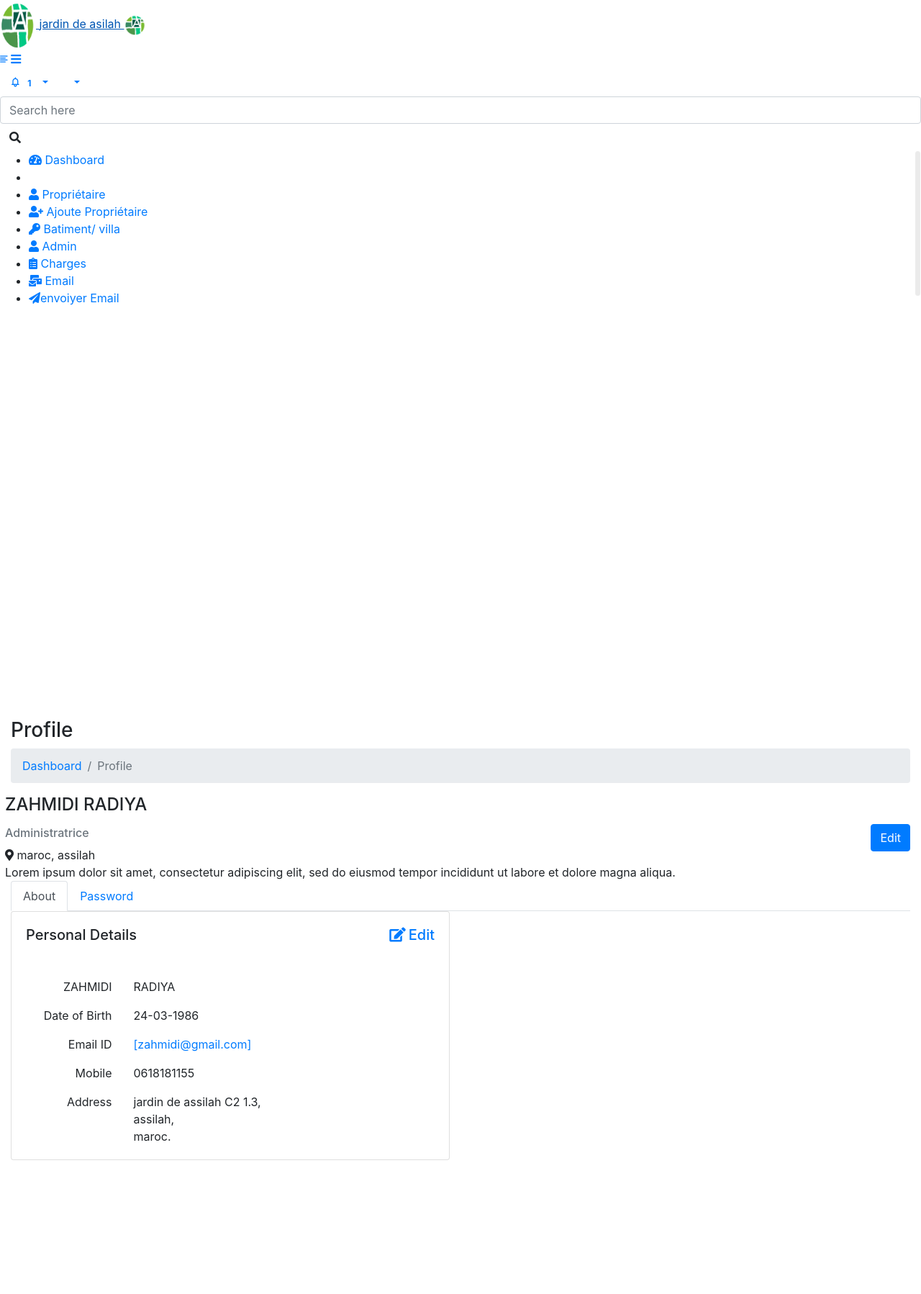
After one commit to zahmidi1/zahmidi, a PHP site: page /admin/profile.php in a window 1280 px wide. The commit adds this page. Shown: the whole page at 72% size. Run offline with PHP 8.4, Linux system fonts and the light colour scheme; a user stored in the database is signed in; data comes from the database, SQL or seed files in the repository; both versions use the stored data as it was after the commit; some libraries are stand-ins or nearby versions.

Commit message:
profil admin

```diff
--- a/admin/php/footer.php
+++ b/admin/php/footer.php
@@ -14,11 +14,35 @@
 <script src="assets/js/script.js"></script>
 <script>
 function getCode(id) {
-
     $(function() {
         $("#code_client").val(id);
     });
 }
+$('#pwd').keyup(function() {
+
+    if ($('#pwd').val().length == 0) {
+        $('#cpwd').attr("disabled", true);
+    } else {
+        $('#cpwd').removeAttr("disabled");
+    }
+});
+$('#cpwd').keyup(function() {
+    $('#savePaswored').attr("disabled", true);
+    var pwd = $('#pwd').val();
+    var cpwd = $('#cpwd').val();
+    if (cpwd != pwd) {
+        $('#show').html(
+            "<div class='alert alert-danger alert-dismissible fade show' role='alert'><strong>erroe!</strong> <button type='button' class='close' data-dismiss='alert' aria-label='Close'> <span aria-hidden='true'>&times;</span> </button> </div>"
+        );
+        $('#savePaswored').attr("disabled", true);
+
+    } else {
+        $('#show').html(
+            "<div class='alert alert-success alert-dismissible fade show' role='alert'><strong>Success!</strong> <button type='button' class='close' data-dismiss='alert' aria-label='Close'> <span aria-hidden='true'>&times;</span> </button> </div>"
+        );
+        $('#savePaswored').removeAttr("disabled");
+    }
+});
 
 
 // $("#ajouteC").on('click', function() {
--- a/admin/php/header.php
+++ b/admin/php/header.php
@@ -19,7 +19,8 @@ if ($_SESSION['admin']) {
     <meta charset="utf-8">
     <meta name="viewport" content="width=device-width, initial-scale=1.0, user-scalable=0">
     <title>Jardin de assilah </title>
-        <link rel="shortcut icon" type="image/x-icon" href="https://lesjardinsdassilah.com/wp-content/uploads/2016/11/favicon-32x32-1.png">
+    <link rel="shortcut icon" type="image/x-icon"
+        href="https://lesjardinsdassilah.com/wp-content/uploads/2016/11/favicon-32x32-1.png">
     <link rel="stylesheet" href="assets/css/bootstrap.min.css">
     <link rel="stylesheet" href="assets/plugins/fontawesome/css/fontawesome.min.css">
     <link rel="stylesheet" href="assets/plugins/fontawesome/css/all.min.css">
@@ -39,7 +40,8 @@ if ($_SESSION['admin']) {
             <div class="header-left">
                 <a href="index" class="logo"> <img src="assets/img/Logo.png" width="50" height="70" alt="logo">
                     <span class="logoclass">jardin de asilah</span> </a>
-                    <a href="index" class="logo logo-small"> <img src="assets/img/Logo.png" alt="Logo" width="30" height="30"> </a>
+                <a href="index" class="logo logo-small"> <img src="assets/img/Logo.png" alt="Logo" width="30"
+                        height="30"> </a>
             </div>
             <a href="javascript:void(0);" id="toggle_btn"> <i class="fe fe-text-align-left"></i> </a>
             <a class="mobile_btn" id="mobile_btn"> <i class="fas fa-bars"></i> </a>
@@ -48,7 +50,8 @@ if ($_SESSION['admin']) {
                     <a href="#" class="dropdown-toggle nav-link" data-toggle="dropdown"> <i class="fe fe-bell"></i>
                         <span class="badge badge-pill">1</span> </a>
                     <div class="dropdown-menu notifications">
-                            <div class="topnav-dropdown-header"> <span class="notification-title">Notificationt</span> <a href="javascript:void(0)" class="clear-noti"> Clear All </a> </div>
+                        <div class="topnav-dropdown-header"> <span class="notification-title">Notificationt</span> <a
+                                href="javascript:void(0)" class="clear-noti"> Clear All </a> </div>
                         <div class="noti-content">
                             <ul class="notification-list">
                                 <li class="notification-message">
@@ -68,7 +71,8 @@ if ($_SESSION['admin']) {
                                         <div class="media">
                                             <div class="media-body">
                                                 <p class="noti-details"><span class="noti-title">International Software
-                                                            Inc</span> has sent you a invoice in the amount of <span class="noti-title">$218</span></p>
+                                                        Inc</span> has sent you a invoice in the amount of <span
+                                                        class="noti-title">$218</span></p>
                                                 <p class="noti-time"><span class="notification-time">6 mins ago</span>
                                                 </p>
                                             </div>
@@ -89,9 +93,10 @@ if ($_SESSION['admin']) {
 
                             <div class="user-text">
                                 <h6><?php echo $row_admin[1] . " " . $row_admin[2] ?></h6>
-                                    <p class="text-muted mb-0">Administrator</p>
+                                <p class="text-muted mb-0"><?php echo $row_admin[7] ?></p>
                             </div>
-                            </div> <a class="dropdown-item" href="profile">My Profile</a> <a class="dropdown-item" href="settings">Account Settings</a> <a class="dropdown-item" href="./php/logout.php">Logout</a>
+                        </div> <a class="dropdown-item" href="profile">
+                            Voir votre profil</a> <a class="dropdown-item" href="./php/logout.php">Logout</a>
                     </div>
                 </li>
             </ul>
--- /dev/null
+++ b/admin/profile.php
@@ -0,0 +1,265 @@
+<?php include "./php/header.php" ?>
+
+
+<div class="sidebar" id="sidebar">
+    <div class="sidebar-inner slimscroll">
+        <div id="sidebar-menu" class="sidebar-menu">
+            <ul>
+                <li class="active"> <a href="index"><i class="fas fa-tachometer-alt"></i> <span>Dashboard</span></a>
+                </li>
+                <li class="list-divider"></li>
+
+                <li> <a href="client"><i class="fas fa-user"></i> <span> Propriétaire</span></a>
+                </li>
+                <li> <a href="ajouterP"><i class="fas fa-user-plus"></i> <span>Ajoute Propriétaire</span> </a>
+                </li>
+                <li> <a href="batiment"><i class="fas fa-key"></i> <span> Batiment/ villa </span></a>
+                </li>
+                <li class="submenu"> <a href="#"><i class="fas fa-user"></i> <span> Admin </span> <span
+                            class="menu-arrow"></span></a>
+                    <ul class="submenu_class" style="display: none;">
+                        <li><a href="users">Tout </a></li>
+                        <li><a href="#"> Ajoute</a></li>
+                    </ul>
+                </li>
+                <li> <a href="#"><i class="fas fa-clipboard-list"></i><span> Charges</span></a> </li>
+                <li> <a href="inbox"><i class="fas fa-mail-bulk"></i><span> Email</span></a> </li>
+                <li> <a href="compose"><i class="fas fa-paper-plane"></i><span>envoiyer Email</span></a> </li>
+            </ul>
+        </div>
+    </div>
+</div>
+
+<div class="page-wrapper">
+    <div class="content container-fluid">
+        <div class="page-header mt-5">
+            <div class="row">
+                <div class="col">
+                    <h3 class="page-title">Profile</h3>
+                    <ul class="breadcrumb">
+                        <li class="breadcrumb-item"><a href="index.html">Dashboard</a></li>
+                        <li class="breadcrumb-item active">Profile</li>
+                    </ul>
+                </div>
+                <div class="col-sm-12">
+                    <?php
+
+                    if (isset($_SESSION['error'])) {
+                        echo " <div class='alert alert-danger alert-dismissible fade show' role='alert'>
+					<strong>Error!</strong>" . $_SESSION['error'] . "
+					<button type='button' class='close' data-dismiss='alert' aria-label='Close'>
+					<span aria-hidden='true'>&times;</span>
+					</button>
+					</div> ";
+                        unset($_SESSION['error']);
+                    }
+
+
+                    if (isset($_SESSION['success'])) {
+                        echo "
+
+					<div class='alert alert-success alert-dismissible fade show' role='alert'>
+                    <strong>Success!</strong>" . $_SESSION['success'] . "
+                    <button type='button' class='close' data-dismiss='alert' aria-label='Close'>
+                    <span aria-hidden='true'>&times;</span>
+                    </button>
+                    </div>
+					";
+                        unset($_SESSION['success']);
+                    } ?>
+                </div>
+            </div>
+        </div>
+        <div class="row">
+            <div class="col-md-12">
+                <div class="profile-header">
+                    <div class="row align-items-center">
+
+                        <div class="col ml-md-n2 profile-user-info">
+                            <h4 class="user-name mb-3"><?php echo $row_admin[1] . " " . $row_admin[2] ?></h4>
+                            <h6 class="text-muted mt-1"><?php echo $row_admin[7] ?></h6>
+                            <div class="user-Location mt-1"><i class="fas fa-map-marker-alt"></i>
+                                <?php echo $row_admin[9] . ", " . $row_admin[10] ?>
+                            </div>
+                            <div class="about-text">Lorem ipsum dolor sit amet, consectetur adipiscing elit, sed do
+                                eiusmod tempor incididunt ut labore et dolore magna aliqua.</div>
+                        </div>
+                        <div class="col-auto profile-btn"> <a href="edit-profile.html" class="btn btn-primary">
+                                Edit
+                            </a> </div>
+                    </div>
+                </div>
+                <div class="profile-menu">
+                    <ul class="nav nav-tabs nav-tabs-solid">
+                        <li class="nav-item"> <a class="nav-link active" data-toggle="tab"
+                                href="#per_details_tab">About</a> </li>
+                        <li class="nav-item"> <a class="nav-link" data-toggle="tab" href="#password_tab">Password</a>
+                        </li>
+                    </ul>
+                </div>
+                <div class="tab-content profile-tab-cont">
+                    <div class="tab-pane fade show active" id="per_details_tab">
+                        <div class="row">
+                            <div class="col-lg-6">
+                                <div class="card">
+                                    <div class="card-body">
+                                        <h5 class="card-title d-flex justify-content-between">
+                                            <span>Personal Details</span>
+                                            <a class="edit-link" data-toggle="modal" href="#edit_personal_details"><i
+                                                    class="fa fa-edit mr-1"></i>Edit</a>
+                                        </h5>
+                                        <div class="row mt-5">
+                                            <p class="col-sm-3 text-sm-right mb-0 mb-sm-3"><?php echo $row_admin[1] ?>
+                                            </p>
+                                            <p class="col-sm-9"><?php echo  $row_admin[2] ?></p>
+                                        </div>
+                                        <div class="row">
+                                            <p class="col-sm-3 text-sm-right mb-0 mb-sm-3">Date of Birth</p>
+                                            <p class="col-sm-9"><?php echo $row_admin[8] ?></p>
+                                        </div>
+                                        <div class="row">
+                                            <p class="col-sm-3 text-sm-right mb-0 mb-sm-3">Email ID </p>
+                                            <p class="col-sm-9"><a href="#"
+                                                    email-to="<?php echo $row_admin[4] ?>">[<?php echo $row_admin[4] ?>]</a>
+                                            </p>
+                                        </div>
+                                        <div class="row">
+                                            <p class="col-sm-3 text-sm-right mb-0 mb-sm-3">Mobile</p>
+                                            <p class="col-sm-9"><?php echo $row_admin[5] ?></p>
+                                        </div>
+                                        <div class="row">
+                                            <p class="col-sm-3 text-sm-right mb-0">Address</p>
+                                            <p class="col-sm-9 mb-0"><?php echo $row_admin[11] ?>,
+                                                <br> <?php echo $row_admin[10] ?>,
+                                                <br> <?php echo $row_admin[9] ?>.
+                                            </p>
+                                        </div>
+                                    </div>
+                                </div>
+                                <div class="modal fade" id="edit_personal_details" aria-hidden="true" role="dialog">
+                                    <div class="modal-dialog modal-dialog-centered" role="document">
+                                        <div class="modal-content">
+                                            <div class="modal-header">
+                                                <h5 class="modal-title">Détails personnels</h5>
+                                                <button type="button" class="close" data-dismiss="modal"
+                                                    aria-label="Close"> <span aria-hidden="true">&times;</span>
+                                                </button>
+                                            </div>
+                                            <div class="modal-body">
+                                                <form action="./php/profile_update.php" method="POST">
+                                                    <div class="row form-row">
+                                                        <div class="col-12 col-sm-6">
+                                                            <div class="form-group">
+                                                                <label>Nom</label>
+                                                                <input type="text" class="form-control"
+                                                                    value="<?php echo  $row_admin[1] ?>" name="nom">
+                                                            </div>
+                                                        </div>
+                                                        <div class="col-12 col-sm-6">
+                                                            <div class="form-group">
+                                                                <label>Prénom</label>
+                                                                <input type="text" class="form-control"
+                                                                    value="<?php echo  $row_admin[2] ?>" name="prenom">
+                                                            </div>
+                                                        </div>
+                                                        <div class="col-12">
+                                                            <div class="form-group">
+                                                                <label>Date de naissance</label>
+                                                                <div class="cal-icon">
+                                                                    <input type="text" class="form-control"
+                                                                        value="<?php echo  $row_admin[8] ?>"
+                                                                        name="naissance">
+                                                                </div>
+                                                            </div>
+                                                        </div>
+                                                        <div class="col-12 col-sm-6">
+                                                            <div class="form-group">
+                                                                <label>Email</label>
+                                                                <input type="email" class="form-control"
+                                                                    value="<?php echo  $row_admin[4] ?>" name="email">
+                                                            </div>
+                                                        </div>
+                                                        <div class="col-12 col-sm-6">
+                                                            <div class="form-group">
+                                                                <label>Mobile</label>
+                                                                <input type="text" value="<?php echo  $row_admin[5] ?>"
+                                                                    name="mobil" class="form-control">
+                                                            </div>
+                                                        </div>
+                                                        <div class="col-12">
+                                                            <h5 class="form-title"><span>Adresse</span></h5>
+                                                        </div>
+                                                        <div class="col-12">
+                                                            <div class="form-group">
+                                                                <label>Adresse</label>
+                                                                <input type="text" class="form-control"
+                                                                    value="<?php echo  $row_admin[11] ?>"
+                                                                    name="adresse">
+                                                            </div>
+                                                        </div>
+                                                        <div class="col-12 col-sm-6">
+                                                            <div class="form-group">
+                                                                <label>Ville</label>
+                                                                <input type="text" class="form-control"
+                                                                    value="<?php echo  $row_admin[10] ?>" name="ville">
+                                                            </div>
+                                                        </div>
+                                                        <div class="col-12 col-sm-6">
+                                                            <div class="form-group">
+                                                                <label>Pays</label>
+                                                                <input type="text" class="form-control"
+                                                                    value="<?php echo  $row_admin[9] ?>" name="pays">
+                                                            </div>
+                                                        </div>
+
+                                                    </div>
+                                                    <button type="submit" name="submit"
+                                                        class="btn btn-primary btn-block">enregistrer</button>
+                                                </form>
+                                            </div>
+                                        </div>
+                                    </div>
+                                </div>
+                            </div>
+                        </div>
+                    </div>
+                    <div id="password_tab" class="tab-pane fade">
+                        <div class="card">
+                            <div class="card-body">
+                                <h5 class="card-title">changer le mot de passe</h5>
+                                <div class="row">
+                                    <div class="col-md-10 col-lg-6">
+                                        <div id="show"></div>
+                                        <form action="./php/profile_update.php" method="post">
+                                            <div class="form-group">
+                                                <label>Vieille le mot de passe <span style="color:red">*</span></label>
+                                                <input type="password" name="curr_password" class="form-control">
+                                            </div>
+                                            <div class="form-group">
+                                                <label>Nouveau le mot de passe <span style="color:red">*</span></label>
+                                                <input id="pwd" type="password" class="form-control">
+                                            </div>
+                                            <div class="form-group">
+                                                <label>Confirmer le mot de passe <span
+                                                        style="color:red">*</span></label>
+                                                <input disabled id="cpwd" name="password" type="password"
+                                                    class="form-control">
+                                            </div>
+
+                                            <button disabled class="btn btn-success" id="savePaswored"
+                                                name="savePaswored" type="submit">Enregistré
+                                            </button>
+                                        </form>
+
+
+                                    </div>
+                                </div>
+                            </div>
+                        </div>
+                    </div>
+                </div>
+            </div>
+        </div>
+    </div>
+</div>
+<?php include "./php/footer.php" ?>
```
Also changed, not shown: admin/php/profile_update.php (added, +64 -0 lines), jardin_assilah.sql (+16 -6 lines), admin/.htaccess. Lines whose indentation alone changed are shown as unchanged.
